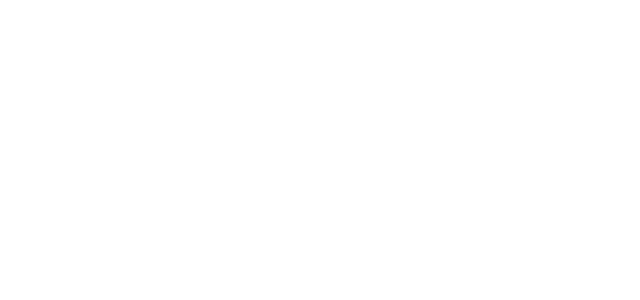
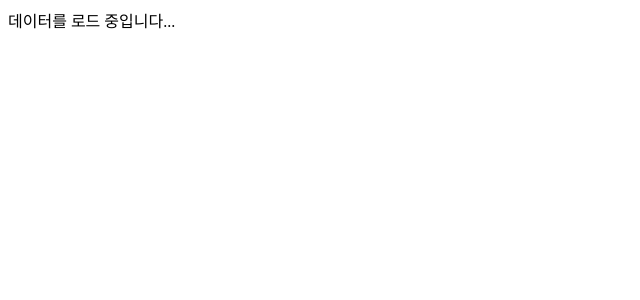
Before and after one commit to ybm4078/react-05-board, a React (Vite) app: page / in a window 1280 px wide. Shown: the top 300 px of the page, without its empty margins (0-640 px from the left). Built offline with nearby package versions, Linux system fonts and the light colour scheme.

Commit message:
loading 상태 처리 추가

```diff
--- a/src/App.jsx
+++ b/src/App.jsx
@@ -1,4 +1,14 @@
+import { useState } from "react";
+
 function App() {
+    const [ list, setList ] =useState([])
+    const [loading, setLoading] = useState (true); // 로딩 과정인지 아닌지를 boolean으로 저장
+
+    if (loading) {
+        return <div>데이터를 로드 중입니다...</div>
+    }
+
+
     return(
         <>
 
```
